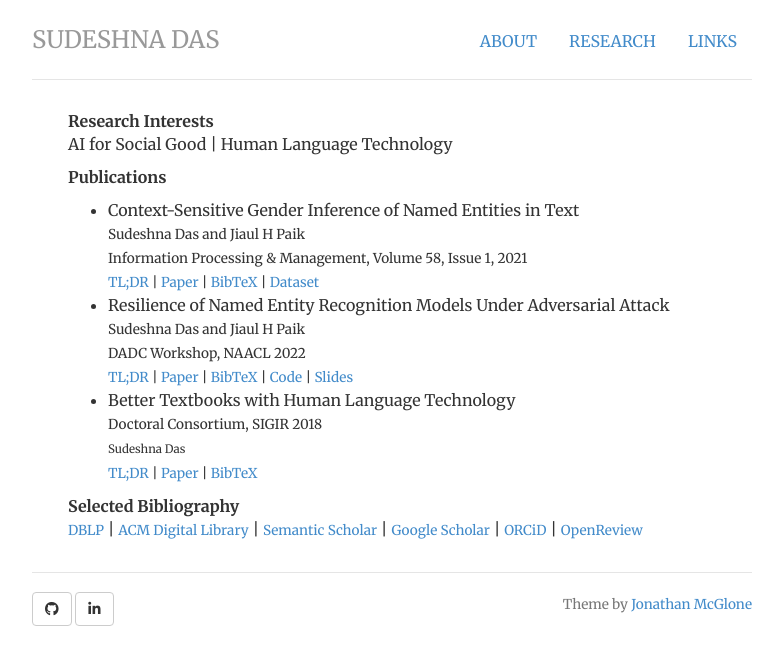
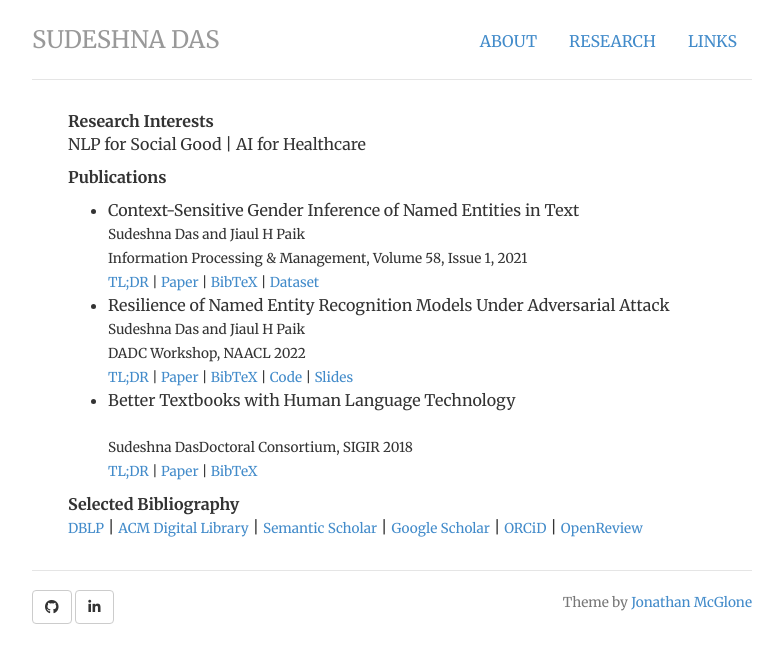
Before and after one commit to das-sudeshna/das-sudeshna.github.io, a Jekyll site: the page built from research/index.html, in a window 1280 px wide. Shown: the top 665 px of the page, without its empty margins (248-1031 px from the left). Built offline with Jekyll 4.4.1, drawn with Linux system fonts in a browser that asks for light colours; nearby versions of some CDN libraries.

Commit message:
Update index.html

```diff
--- a/research/index.html
+++ b/research/index.html
@@ -10,7 +10,7 @@ description: Research profile of Sudeshna Das, PhD candidate, IIT Kharagpur.
   <div class="cv">
 
     <p><strong>Research Interests</strong><br>
-	AI for Social Good | Human Language Technology
+	NLP for Social Good | AI for Healthcare
 
     <p><strong>Publications</strong><br>
 				<ul>
@@ -47,7 +47,7 @@ description: Research profile of Sudeshna Das, PhD candidate, IIT Kharagpur.
 </div></div></li>
 
 
-				<li>Better Textbooks with Human Language Technology<br/><small>Doctoral Consortium, SIGIR 2018<br/><small>Sudeshna Das</small></small><br/><small><a href="javascript:unhide('dc-sigir2018tldr');">TL;DR</a> | <a href="https://doi.org/10.1145/3209978.3210228">Paper</a> | <a href="javascript:unhide('dc-sigir2018bib');">BibTeX</a></small><div id="dc-sigir2018tldr" class="hidden"><br/>
+				<li>Better Textbooks with Human Language Technology<br/><br/><small>Sudeshna Das</small><small>Doctoral Consortium, SIGIR 2018</small><br/><small><a href="javascript:unhide('dc-sigir2018tldr');">TL;DR</a> | <a href="https://doi.org/10.1145/3209978.3210228">Paper</a> | <a href="javascript:unhide('dc-sigir2018bib');">BibTeX</a></small><div id="dc-sigir2018tldr" class="hidden"><br/>
 <small><em>Textbooks are widely used as the primary teaching and learning material all over the world. Due to the pervasive nature of textbooks, it is essential to ensure that textbooks adhere to specific standards. Subject experts are required to comprehensively study the material at hand to verify compliance with any such standards set. This is a costly exercise. We propose a feasible alternative to reduce the costs associated with three tasks that improve textbook quality: (a) identification of gender bias in textbooks, (b) optimal ordering of concepts in a textbook, and (c) generating supplementary study material at the same difficulty level.</em><br/></small>
 </div><div id="dc-sigir2018bib" class="hidden"><div class="bibstyle"><br/>
 <small>@inproceedings{das2018better, <br/>
```
